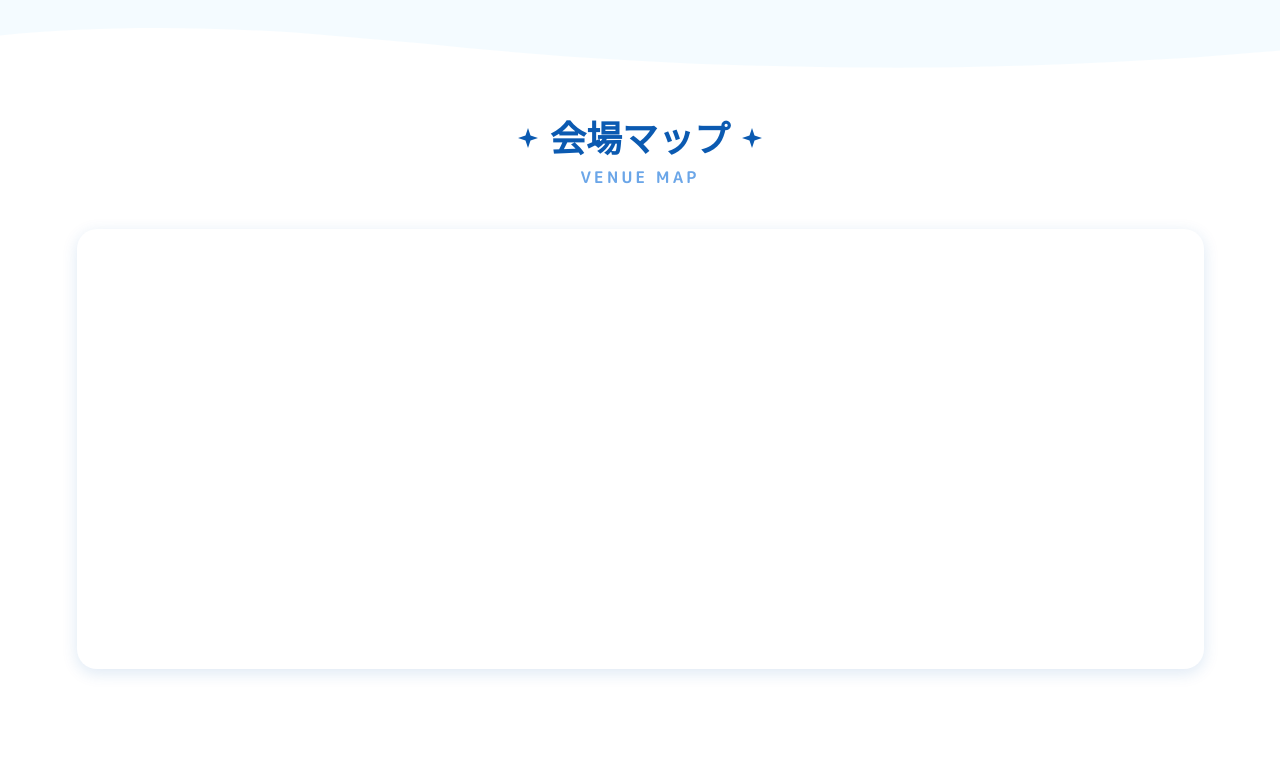
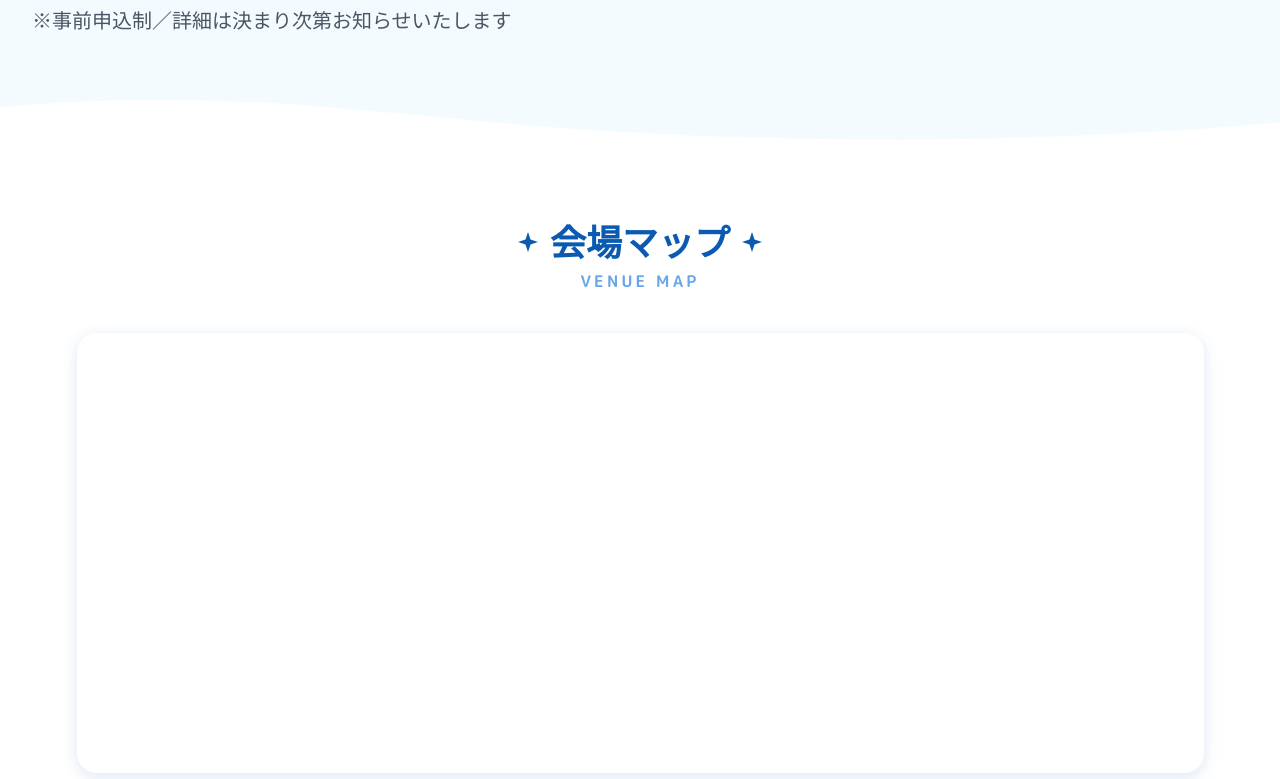
Before and after one commit to Ktjm-555/sabae-2026, a Next.js app: page / in a window 1280 px wide. Shown: the part 6885-7664 px from the top of the page. Built offline with nearby package versions, Linux system fonts and the light colour scheme.

Commit message:
セクション間の余白を修正

```diff
--- a/src/components/SpecialStageSection.tsx
+++ b/src/components/SpecialStageSection.tsx
@@ -23,7 +23,7 @@ export function SpecialStageSection() {
         id="special-stage"
         className="relative z-10 scroll-mt-24 -mt-6 bg-background-sky pb-0 sm:-mt-8 lg:-mt-10"
       >
-        <div className="mx-auto max-w-[1400px] px-4 sm:px-6 lg:px-8">
+        <div className="mx-auto max-w-[1400px] px-4 sm:px-6 lg:px-8 lg:pt-8">
           <SectionTitle title="スペシャルステージ" subtitle="SPECIAL STAGE" />
 
           <p className="mx-auto max-w-[1296px] whitespace-pre-line text-left text-base font-medium leading-8 text-foreground min-[801px]:text-center sm:text-lg lg:text-xl lg:leading-8">
--- a/src/components/VenueAreasSection.tsx
+++ b/src/components/VenueAreasSection.tsx
@@ -15,7 +15,7 @@ export function VenueAreasSection() {
             ))}
           </div>
           <div
-            className="h-14 sm:h-16 lg:h-18"
+            className="h-14 sm:h-16 lg:h-28"
             aria-hidden="true"
           />
         </div>
--- a/src/components/VenueMapSection.tsx
+++ b/src/components/VenueMapSection.tsx
@@ -6,7 +6,7 @@ export function VenueMapSection() {
       id="venue-map"
       className="relative z-10 scroll-mt-24 -mt-6 bg-white pb-10 sm:-mt-8 sm:pb-14 lg:-mt-10 lg:pb-16"
     >
-      <div className="mx-auto max-w-[1400px] px-4 sm:px-6 lg:px-8">
+      <div className="mx-auto max-w-[1400px] px-4 sm:px-6 lg:px-8 lg:pt-8">
         <SectionTitle title="会場マップ" subtitle="VENUE MAP" />
 
         <div
```
